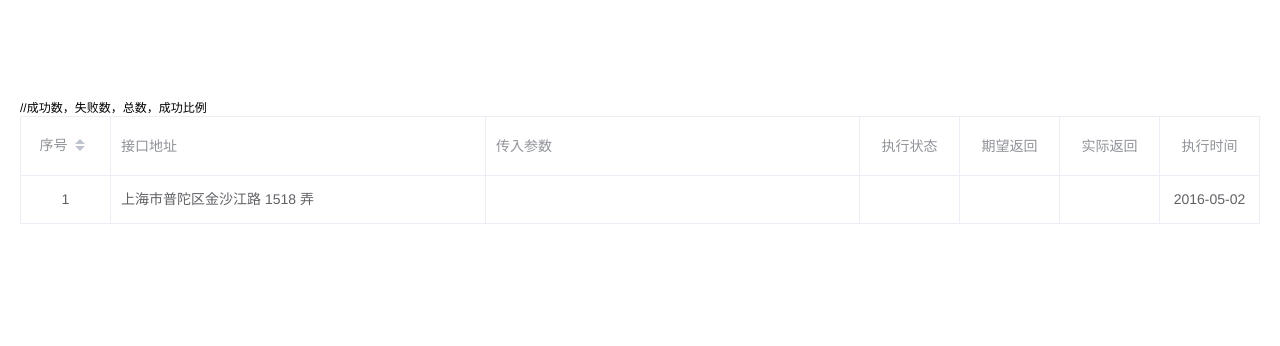
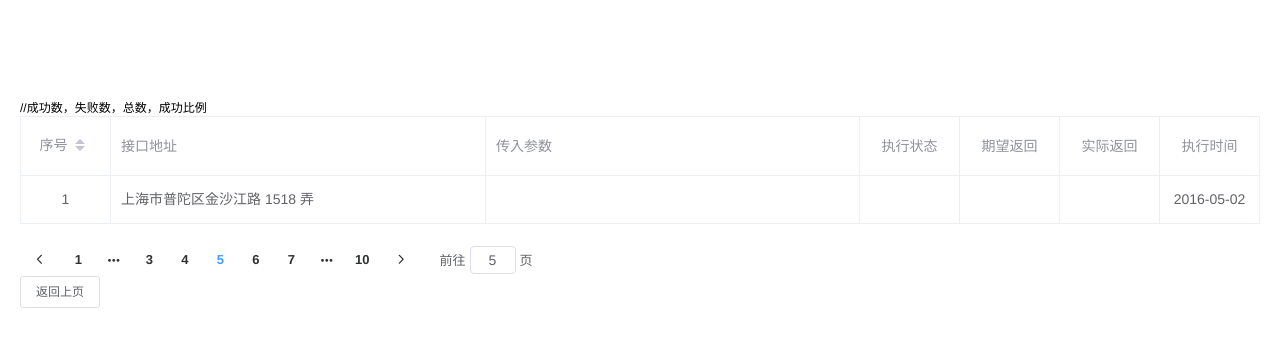
Before and after one commit to zxw1046137644/bigsun-web, a Vue app: page /#/result in a window 1280 px wide. Shown: the top 346 px of the page. Built offline with nearby package versions, Linux system fonts and the light colour scheme.

Commit message:
2020.1.3

```diff
--- a/public/index.html
+++ b/public/index.html
@@ -5,7 +5,7 @@
     <meta http-equiv="X-UA-Compatible" content="IE=edge">
     <meta name="viewport" content="width=device-width,initial-scale=1.0">
     <link rel="icon" href="<%= BASE_URL %>favicon.ico">
-    <title>接口</title>
+    <title>Api</title>
   </head>
   <body>
     <div id="app"></div>
--- a/src/components/paging.vue
+++ b/src/components/paging.vue
@@ -1,13 +1,43 @@
 <template>
-
+    <div class="block">
+        <el-pagination
+                @size-change="handleSizeChange"
+                @current-change="handleCurrentChange"
+                :current-page.sync="currentPage3"
+                :page-size="100"
+                layout="prev, pager, next, jumper"
+                :total="1000">
+        </el-pagination>
+        <el-button size="small" @click="back">返回上页</el-button>
+    </div>
 </template>
 
 <script>
     export default {
-        name: "paging"
+        name: "paging",
+        methods: {
+            handleSizeChange(val) {
+
+            },
+            handleCurrentChange(val) {
+
+            },
+            back() {
+                this.$router.back();
+            }
+
+        },
+        data() {
+            return {
+                currentPage3: 5,
+            };
+        }
+
     }
 </script>
 
-<style scoped>
-
+<style scoped type="scss">
+    .block {
+        display: inline;
+    }
 </style>
--- a/src/js/router.js
+++ b/src/js/router.js
@@ -1,5 +1,5 @@
 import Result from '../pages/result.vue'
-// import Index from '../App.vue'
+
 import Page from '../pages/page.vue'
 
 
--- a/src/pages/result.vue
+++ b/src/pages/result.vue
@@ -51,16 +51,20 @@
                     align="center">
             </el-table-column>
         </el-table>
-
+        <paging></paging>
 
     </div>
 </template>
 
 <script>
+    import Paging from "../components/paging";
+
     export default {
         name: 'result',
-        props: {
-
+        components: {Paging},
+        props: {},
+        comments: {
+            Paging
         },
         data() {
             return {
```
